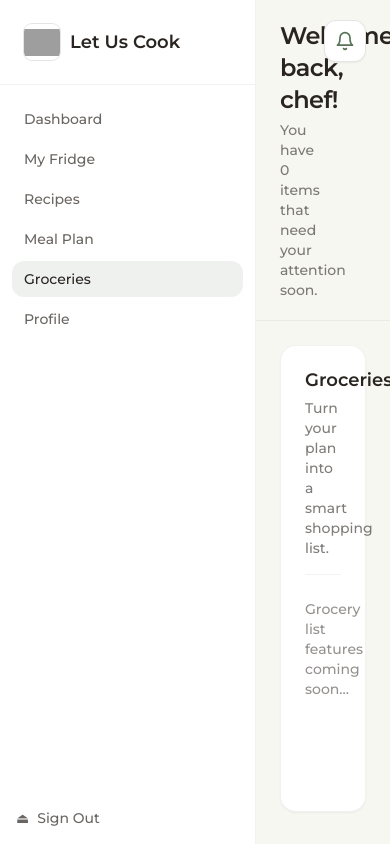
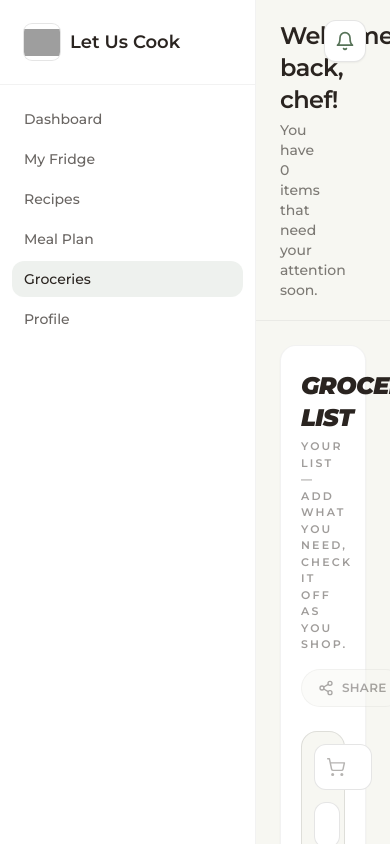
Before and after one commit to Let-Us-Cook-CS491/Let-Us-Cook-Frontend, a React (Vite) app: page /groceries in a window 390 px wide. Shown: the top 844 px of the page. Built offline with nearby package versions, Linux system fonts and the light colour scheme; no server answers; grey boxes are pictures that could not be loaded.

Commit message:
Grocery List UI

```diff
--- a/src/pages/Groceries.jsx
+++ b/src/pages/Groceries.jsx
@@ -1,18 +1,279 @@
-import React from 'react';
+import React, { useMemo, useState, useEffect, useCallback } from 'react';
+import {
+  Check,
+  Plus,
+  Share2,
+  ShoppingCart,
+  Trash2,
+} from 'lucide-react';
+
+const STORAGE_KEY = 'let_us_cook_grocery_list_v1';
+
+function normalizeItem(row) {
+  if (!row || typeof row.id !== 'string' || typeof row.name !== 'string') {
+    return null;
+  }
+  const amount =
+    typeof row.amountLabel === 'string' && row.amountLabel.trim()
+      ? row.amountLabel.trim()
+      : '1';
+  return {
+    id: row.id,
+    name: row.name,
+    amountLabel: amount,
+    checked: Boolean(row.checked),
+  };
+}
+
+function loadItems() {
+  try {
+    const raw = localStorage.getItem(STORAGE_KEY);
+    if (!raw) return [];
+    const data = JSON.parse(raw);
+    if (!Array.isArray(data)) return [];
+    return data.map(normalizeItem).filter(Boolean);
+  } catch {
+    return [];
+  }
+}
+
+function saveItems(items) {
+  try {
+    localStorage.setItem(STORAGE_KEY, JSON.stringify(items));
+  } catch {
+    /* ignore */
+  }
+}
+
+function makeId() {
+  if (typeof crypto !== 'undefined' && crypto.randomUUID) {
+    return crypto.randomUUID();
+  }
+  return `g-${Date.now()}-${Math.random().toString(36).slice(2, 11)}`;
+}
+
+function formatListForShare(items) {
+  const lines = [...items].sort((a, b) => {
+    if (a.checked !== b.checked) return a.checked ? 1 : -1;
+    return a.name.localeCompare(b.name);
+  });
+  const textLines = lines.map((i) => {
+    const line = i.amountLabel ? `${i.name} — ${i.amountLabel}` : i.name;
+    const mark = i.checked ? '☑' : '☐';
+    return `${mark} ${line}`;
+  });
+  return ['Let Us Cook — Grocery list', '', ...textLines].join('\n');
+}
 
 const Groceries = () => {
+  const [items, setItems] = useState(() => loadItems());
+  const [nameInput, setNameInput] = useState('');
+  const [amountInput, setAmountInput] = useState('1');
+
+  useEffect(() => {
+    saveItems(items);
+  }, [items]);
+
+  const sortedItems = useMemo(
+    () =>
+      [...items].sort((a, b) => {
+        if (a.checked !== b.checked) return a.checked ? 1 : -1;
+        return a.name.localeCompare(b.name);
+      }),
+    [items],
+  );
+
+  const totalCount = items.length;
+  const pickedCount = items.filter((i) => i.checked).length;
+
+  const addItem = useCallback(() => {
+    const name = nameInput.trim();
+    if (!name) return;
+    const amountLabel = amountInput.trim() || '1';
+    setItems((prev) => [
+      ...prev,
+      {
+        id: makeId(),
+        name,
+        amountLabel,
+        checked: false,
+      },
+    ]);
+    setNameInput('');
+    setAmountInput('1');
+  }, [nameInput, amountInput]);
+
+  const toggleChecked = (id) => {
+    setItems((prev) =>
+      prev.map((i) => (i.id === id ? { ...i, checked: !i.checked } : i)),
+    );
+  };
+
+  const removeItem = (id) => {
+    setItems((prev) => prev.filter((i) => i.id !== id));
+  };
+
+  const handleShare = async () => {
+    if (items.length === 0) return;
+    const text = formatListForShare(items);
+    try {
+      if (navigator.share) {
+        await navigator.share({
+          title: 'Grocery list',
+          text,
+        });
+        return;
+      }
+    } catch {
+      /* user cancelled or share failed */
+    }
+    try {
+      await navigator.clipboard.writeText(text);
+    } catch {
+      /* ignore */
+    }
+  };
+
   return (
-    <div className="h-full">
-      <div className="bg-white rounded-2xl shadow-sm border border-black/5 px-6 py-5 h-full">
-        <h2 className="text-lg font-semibold text-brand-dark">Groceries</h2>
-        <p className="mt-1 text-sm text-brand-dark/60">
-          Turn your plan into a smart shopping list.
-        </p>
+    <div className="relative flex min-h-full flex-col">
+      <div className="rounded-2xl border border-black/5 bg-white px-5 py-6 shadow-sm sm:px-7 sm:py-7">
+        <div className="flex flex-col gap-4 sm:flex-row sm:items-start sm:justify-between">
+          <div className="min-w-0">
+            <h1 className="text-2xl font-black uppercase italic tracking-tight text-brand-dark sm:text-3xl">
+              Grocery list
+            </h1>
+            <p className="mt-1 text-[11px] font-semibold uppercase tracking-[0.2em] text-brand-dark/45 sm:text-xs">
+              Your list — add what you need, check it off as you shop.
+            </p>
+            {totalCount > 0 && (
+              <p className="mt-2 text-sm text-brand-dark/60">
+                <span className="font-semibold text-brand-green">
+                  {pickedCount}
+                </span>
+                {' of '}
+                <span className="font-semibold text-brand-dark">{totalCount}</span>
+                {' picked'}
+              </p>
+            )}
+          </div>
+          <div className="flex flex-wrap items-center gap-2 sm:shrink-0 sm:justify-end">
+            <button
+              type="button"
+              onClick={handleShare}
+              disabled={items.length === 0}
+              className="inline-flex items-center gap-2 rounded-full border border-black/10 bg-[#F7F7F2] px-4 py-2.5 text-xs font-semibold uppercase tracking-wide text-brand-dark hover:bg-black/5 disabled:cursor-not-allowed disabled:opacity-40"
+            >
+              <Share2 className="h-4 w-4" strokeWidth={2} />
+              Share
+            </button>
+          </div>
+        </div>
 
-        <div className="mt-4 h-[1px] bg-black/5" />
+        <div className="mt-6 flex flex-col gap-3 rounded-2xl border border-black/10 bg-[#F7F7F2] p-3 sm:flex-row sm:items-stretch">
+          <div className="relative min-w-0 flex-1">
+            <ShoppingCart
+              className="pointer-events-none absolute left-3 top-1/2 h-5 w-5 -translate-y-1/2 text-brand-dark/35"
+              strokeWidth={1.75}
+            />
+            <input
+              type="text"
+              value={nameInput}
+              onChange={(e) => setNameInput(e.target.value)}
+              onKeyDown={(e) => {
+                if (e.key === 'Enter') addItem();
+              }}
+              placeholder="Add an item…"
+              className="w-full rounded-xl border border-black/10 bg-white py-3 pl-11 pr-3 text-sm text-brand-dark placeholder:text-brand-dark/40 focus:border-brand-green/40 focus:outline-none focus:ring-2 focus:ring-brand-green/20"
+              aria-label="Item name"
+            />
+          </div>
+          <div className="flex flex-wrap gap-2 sm:w-36 sm:shrink-0">
+            <input
+              type="text"
+              value={amountInput}
+              onChange={(e) => setAmountInput(e.target.value)}
+              placeholder="Qty"
+              className="min-w-0 flex-1 rounded-xl border border-black/10 bg-white px-3 py-3 text-sm text-brand-dark placeholder:text-brand-dark/40 focus:border-brand-green/40 focus:outline-none focus:ring-2 focus:ring-brand-green/20 sm:flex-none sm:w-full"
+              aria-label="Amount or unit"
+            />
+          </div>
+          <button
+            type="button"
+            onClick={addItem}
+            className="flex h-12 w-12 shrink-0 items-center justify-center self-end rounded-xl bg-brand-dark text-white shadow-sm hover:bg-brand-dark/90 sm:self-auto"
+            aria-label="Add to list"
+          >
+            <Plus className="h-6 w-6" strokeWidth={2.5} />
+          </button>
+        </div>
 
-        <div className="mt-6 text-sm text-brand-dark/50">
-          Grocery list features coming soon…
+        <div className="mt-8">
+          {sortedItems.length === 0 && (
+            <div className="rounded-2xl border border-dashed border-black/15 bg-[#F7F7F2]/80 px-6 py-14 text-center">
+              <ShoppingCart
+                className="mx-auto h-12 w-12 text-brand-dark/20"
+                strokeWidth={1.25}
+              />
+              <p className="mt-3 text-sm font-semibold text-brand-dark/70">
+                Your list is empty
+              </p>
+              <p className="mt-1 text-xs text-brand-dark/45">
+                Add items above and tap + to build your list.
+              </p>
+            </div>
+          )}
+
+          {sortedItems.length > 0 && (
+            <ul className="space-y-2" aria-label="Grocery list">
+              {sortedItems.map((item) => (
+                <li key={item.id}>
+                  <div
+                    className={`flex items-center gap-3 rounded-2xl border px-4 py-3 transition-colors ${
+                      item.checked
+                        ? 'border-black/5 bg-[#F7F7F2]/90'
+                        : 'border-black/10 bg-white shadow-sm'
+                    }`}
+                  >
+                    <button
+                      type="button"
+                      onClick={() => toggleChecked(item.id)}
+                      className={`flex h-9 w-9 shrink-0 items-center justify-center rounded-full border-2 transition-colors ${
+                        item.checked
+                          ? 'border-brand-green bg-brand-green text-white'
+                          : 'border-black/15 bg-white text-transparent hover:border-brand-green/50'
+                      }`}
+                      aria-pressed={item.checked}
+                      aria-label={
+                        item.checked ? 'Mark not bought' : 'Mark bought'
+                      }
+                    >
+                      <Check className="h-4 w-4" strokeWidth={3} />
+                    </button>
+                    <div className="min-w-0 flex-1">
+                      <p
+                        className={`text-sm font-bold uppercase tracking-wide text-brand-dark ${
+                          item.checked ? 'line-through opacity-55' : ''
+                        }`}
+                      >
+                        {item.name}
+                      </p>
+                      <p className="mt-0.5 text-xs text-brand-dark/50">
+                        {item.amountLabel}
+                      </p>
+                    </div>
+                    <button
+                      type="button"
+                      onClick={() => removeItem(item.id)}
+                      className="shrink-0 rounded-lg p-2 text-brand-dark/35 hover:bg-red-50 hover:text-red-700"
+                      aria-label={`Remove ${item.name}`}
+                    >
+                      <Trash2 className="h-4 w-4" strokeWidth={2} />
+                    </button>
+                  </div>
+                </li>
+              ))}
+            </ul>
+          )}
         </div>
       </div>
     </div>
```
